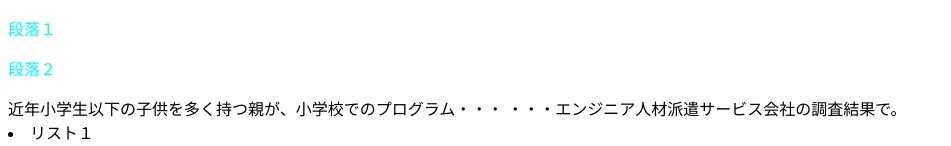
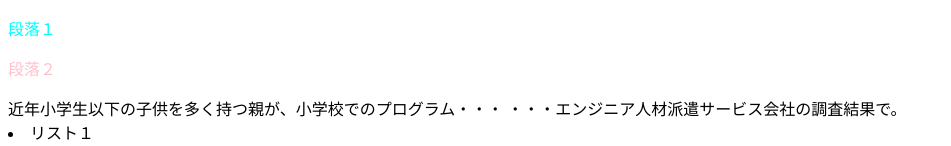
Before and after one commit to MayuYamamotokoko/practice, a plain HTML site: page index.html in a window 1280 px wide. Shown: the part 214-360 px from the top of the page, without its empty margins (0-951 px from the left). Drawn offline with Linux system fonts and the light colour scheme.

Commit message:
text chenged

```diff
--- a/css/index.css
+++ b/css/index.css
@@ -1,5 +1,8 @@
-p {
+p.sub-title1 {
     color: aqua;
+}
+p#sub-title2 {
+    color: pink;
 }
 
 h1{
--- a/index.html
+++ b/index.html
@@ -14,7 +14,7 @@
         <h1>将来の夢はプログラマー</h1>
         <h2>見出し２</h2>
         <h3>見出し３</h3>
-        <p>段落１</p><p>段落２</p>
+        <p class="sub-title1">段落１</p><p id="sub-title2">段落２</p>
         近年小学生以下の子供を多く持つ親が、小学校でのプログラム・・・
         ・・・<span>エンジニア人材派遣サービス会社の調査結果で。</span>
         <ui>
```
